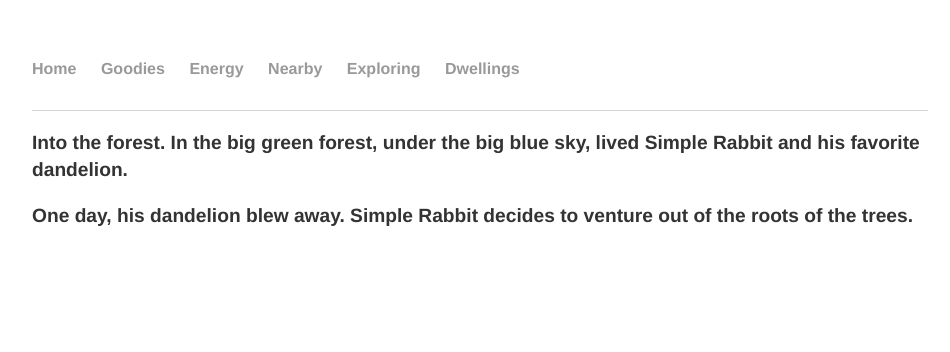
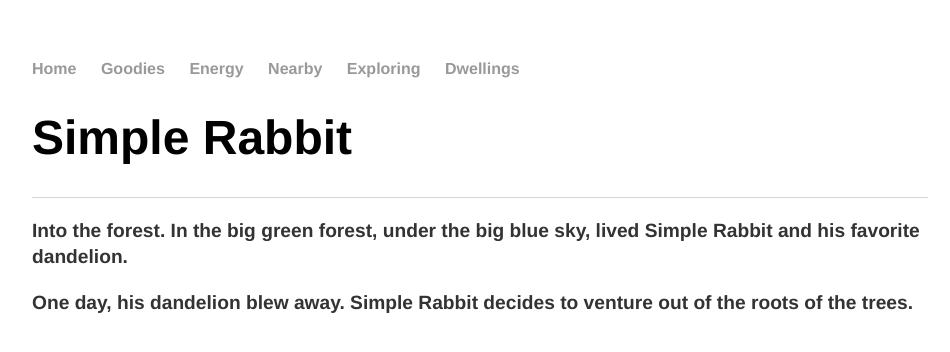
Before and after one commit to Squishy-Penguin/Squishy-Penguin.github.io, a Jekyll site: the page built from index.html, in a window 1280 px wide. Shown: the top 352 px of the page, without its empty margins (160-1110 px from the left). Built offline with Jekyll 4.4.1, drawn with Linux system fonts in a browser that asks for light colours.

Commit message:
Update index.html

```diff
--- a/index.html
+++ b/index.html
@@ -4,7 +4,7 @@ title: Simple Rabbit & Humble Hare
 ---
 
     	<div class="blurb">
-        	<h1></h1>
+        	<h1>Simple Rabbit</h1>
               <p></p>
 
     </div><!-- /.blurb -->
```
